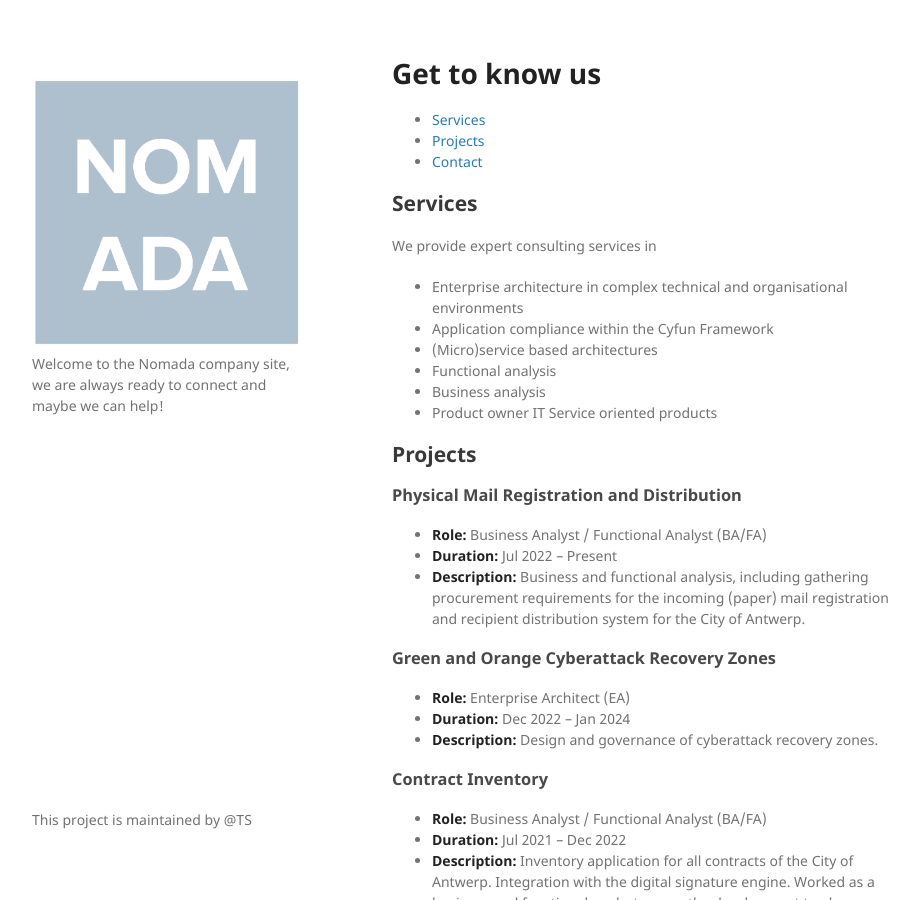
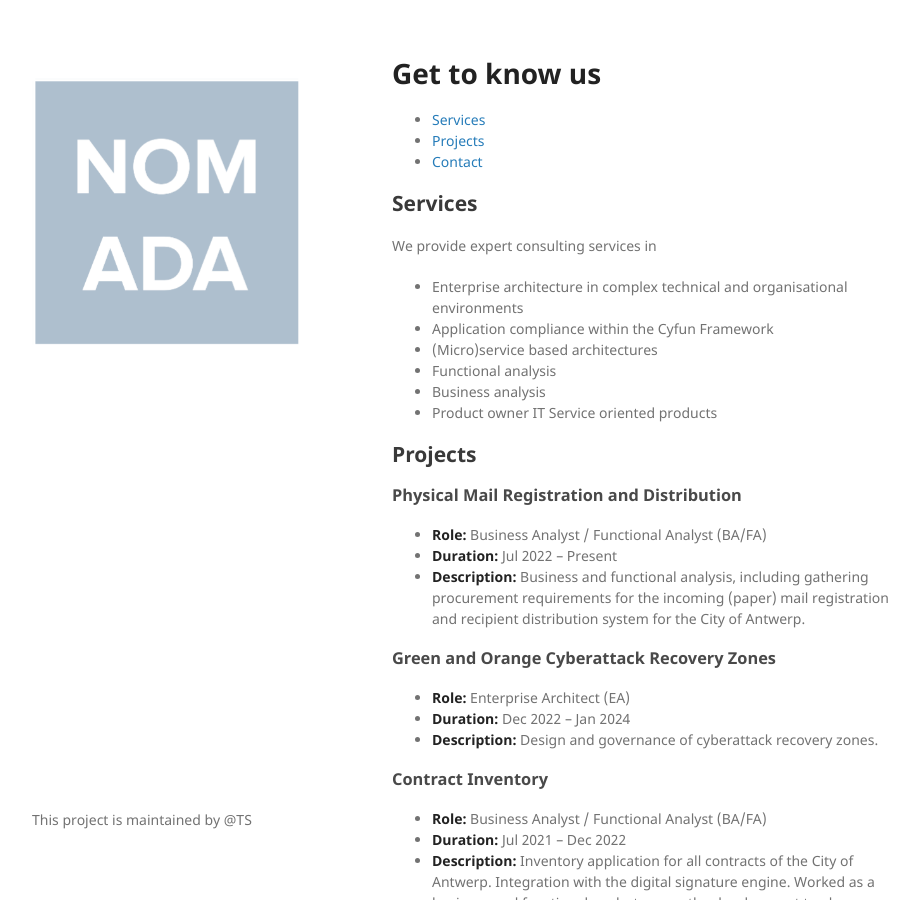
Before and after one commit to tomsluyts/nomada.solutions.web, a Jekyll site: the page built from index.md, in a window 1280 px wide and 900 px high. Shown: the whole window, without its empty margins (178-1097 px from the left). Built offline with Jekyll 4.4.1, drawn with Linux system fonts in a browser that asks for light colours; the repository's description, which GitHub fills in, is left out; our own code applies the rules of GitHub Pages for plain Markdown files.

Commit message:
Remove description from _config.yml
Removed the company description from the config.

```diff
--- a/_config.yml
+++ b/_config.yml
@@ -1,5 +1,4 @@
 title: Nomada Solutions
 logo: /assets/img/logo.png
-description: Welcome to the Nomada company site, we are always ready to connect and maybe we can help!
 show_downloads: false
 theme: jekyll-theme-minimal
```
